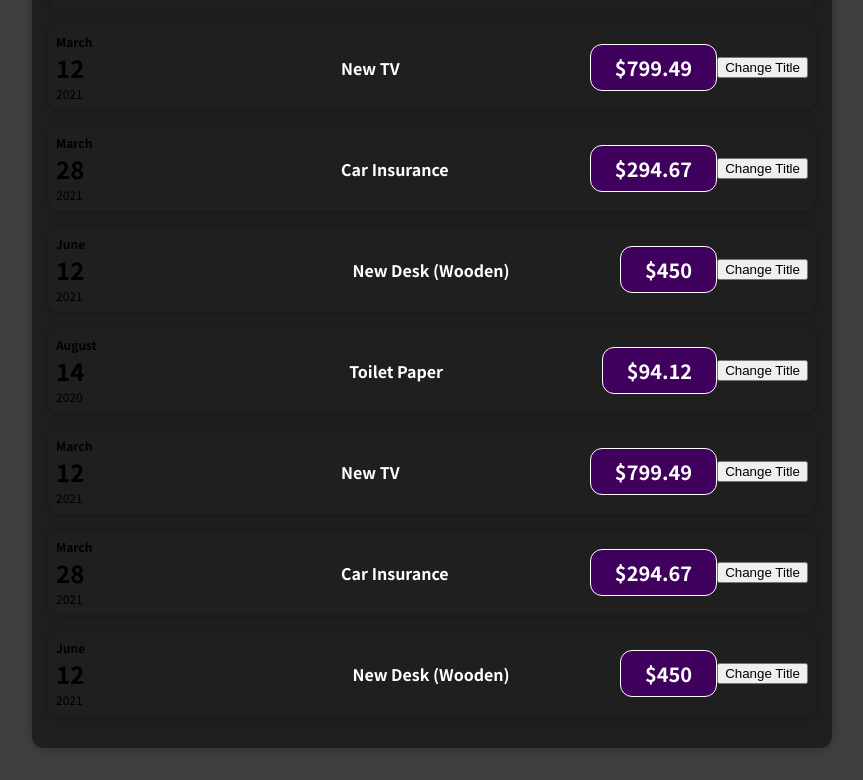
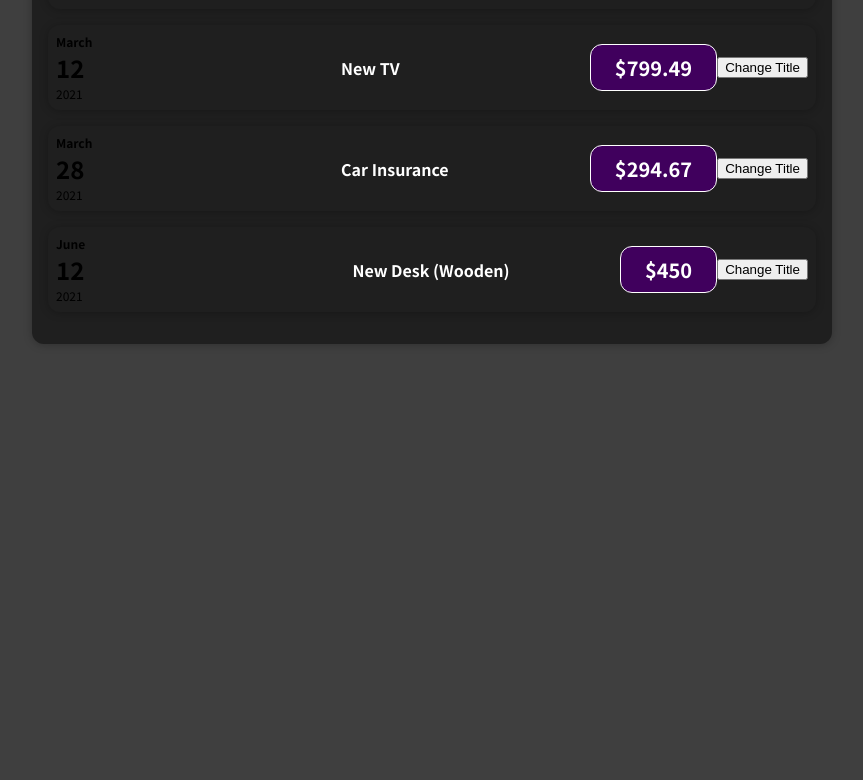
Before and after one commit to ArslanInfinite/react_complete_guide, a React (Create React App) app: page / in a window 1280 px wide. Shown: the part 398-1178 px from the top of the page, without its empty margins (208-1071 px from the left). After the commit the page ends 800 px from the top, so only its background shows below. Built offline with nearby package versions, Linux system fonts and the light colour scheme.

Commit message:
delete hard coded ExpenseItems

```diff
--- a/src/components/Expenses/Expenses.js
+++ b/src/components/Expenses/Expenses.js
@@ -23,25 +23,6 @@ const Expenses = ({ expenses }) => {
                 amount={expense.amount}
                 date={expense.date}
                 />)}
-                <ExpenseItem
-                    title={expenses[0].title}
-                    amount={expenses[0].amount}
-                    date={expenses[0].date} />
-
-                <ExpenseItem
-                    title={expenses[1].title}
-                    amount={expenses[1].amount}
-                    date={expenses[1].date} />
-
-                <ExpenseItem
-                    title={expenses[2].title}
-                    amount={expenses[2].amount}
-                    date={expenses[2].date} />
-
-                <ExpenseItem
-                    title={expenses[3].title}
-                    amount={expenses[3].amount}
-                    date={expenses[3].date} />
             </Card>
         </div>
     )
```
Also changed, not shown: 1 other file (tests, documents, lock files or other folders).
